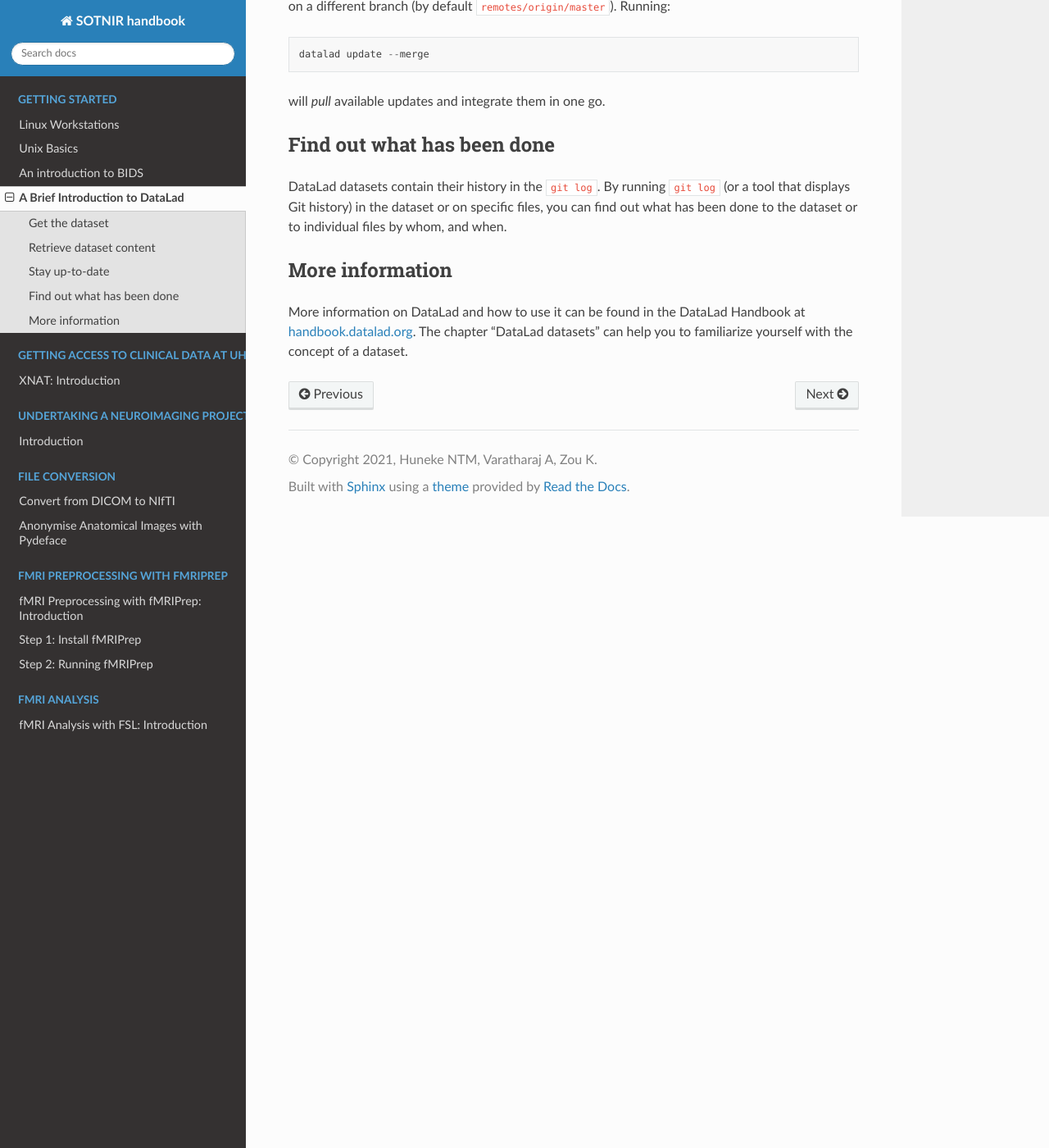
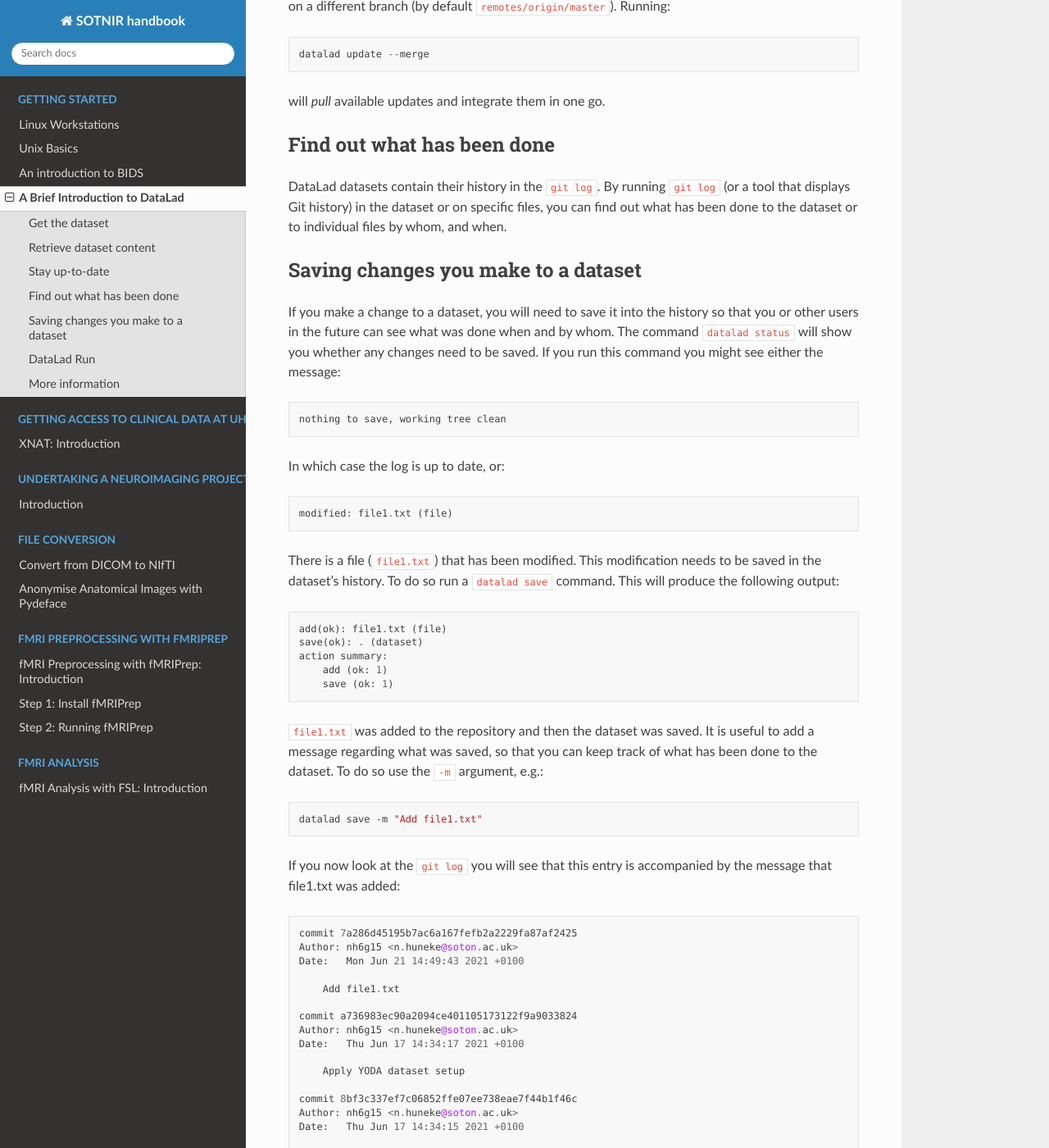
Before and after one commit to nhuneke/sotnir-handbook, a Sphinx documentation site: the page built from docs/getting-started/datalad.rst, in a window 1280 px wide and 1400 px high, scrolled down 1256 px. Shown: the whole window at 82% size. Built offline with Sphinx 7.4.7 and the Read the Docs theme 2.0.0, drawn with Linux system fonts in a browser that asks for light colours; pages that are not in the unit, such as notebooks, are missing from menus; some of the changed text lies outside the part shown.

Commit message:
Update intro to DataLad to include datalad save and datalad run

```diff
--- a/docs/getting-started/datalad.rst
+++ b/docs/getting-started/datalad.rst
@@ -70,10 +70,120 @@ By running ``git log`` (or a tool that displays Git history) in the dataset or o
 specific files, you can find out what has been done to the dataset or to individual files
 by whom, and when.
 
+Saving changes you make to a dataset
+^^^^^^^^^^^^^^^^^^^^^^^^^^^^^^^^^^^^
+
+If you make a change to a dataset, you will need to save it into the history
+so that you or other users in the future can see what was done when and by whom. The
+command ``datalad status`` will show you whether any changes need to be saved. If you run
+this command you might see either the message::
+
+    nothing to save, working tree clean
+
+In which case the log is up to date, or::
+
+    modified: file1.txt (file)
+
+There is a file (``file1.txt``) that has been modified. This modification needs to be
+saved in the dataset's history. To do so run a ``datalad save`` command. This will
+produce the following output::
+
+    add(ok): file1.txt (file)
+    save(ok): . (dataset)
+    action summary:
+        add (ok: 1)
+        save (ok: 1)
+
+``file1.txt`` was added to the repository and then the dataset was saved. It is
+useful to add a message regarding what was saved, so that you can keep track of
+what has been done to the dataset. To do so use the ``-m`` argument, e.g.:
+
+.. code-block:: bash
+
+    datalad save -m "Add file1.txt"
+
+If you now look at the ``git log`` you will see that this entry is accompanied by the
+message that file1.txt was added::
+
+    commit 7a286d45195b7ac6a167fefb2a2229fa87af2425
+    Author: nh6g15 <n.huneke@soton.ac.uk>
+    Date:   Mon Jun 21 14:49:43 2021 +0100
+
+        Add file1.txt
+
+    commit a736983ec90a2094ce401105173122f9a9033824
+    Author: nh6g15 <n.huneke@soton.ac.uk>
+    Date:   Thu Jun 17 14:34:17 2021 +0100
+
+        Apply YODA dataset setup
+
+    commit 8bf3c337ef7c06852ffe07ee738eae7f44b1f46c
+    Author: nh6g15 <n.huneke@soton.ac.uk>
+    Date:   Thu Jun 17 14:34:15 2021 +0100
+
+        [DATALAD] new dataset
+
+DataLad Run
+^^^^^^^^^^^^
+
+Possibly the most useful feature of DataLad for computationally intensive analyses (e.g. neuroimaging)
+is the ``datalad run`` command. Using this command allows you to capture your command(s), fetch relevant files,
+do something with them, and then save the results.
+
+For example, the following ``datalad run`` command, runs a script on a file called
+``anonymised_dataset.csv`` to convert it to long format::
+
+.. code-block:: bash
+
+    datalad run \
+        -m "Save long format dataset" \
+        -i anonymised_dataset.csv \
+        -o dataset_long_format.csv \
+        "code/convert2long.R"
+
+After running this, checking the ``git log`` will show the following::
+
+    commit 1eac06986726b3f98c61b0b7eab0964ca54c2e0b (HEAD -> master)
+    Author: nh6g15 <n.huneke@soton.ac.uk>
+    Date:   Fri Jun 25 16:17:16 2021 +0100
+
+        [DATALAD RUNCMD] Save long format dataset
+
+        === Do not change lines below ===
+        {
+        "chain": [],
+        "cmd": "code/convert2long.R",
+        "dsid": "9663676d-5ac4-4071-9406-6ee778f7d49e",
+        "exit": 0,
+        "extra_inputs": [],
+        "inputs": [
+        "anonymised_dataset.csv"
+        ],
+        "outputs": [
+        "dataset_long_format.csv"
+        ],
+        "pwd": "."
+        }
+        ^^^ Do not change lines above ^^^
+
+Because the command and files needed are all saved in the log, we can even re-run this command if needed!
+To do so, we use ``datalad rerun <SHASUM>`` using the SHASUM of the commit in question. For example::
+
+.. code-block:: bash
+
+    datalad rerun 1eac06986726b3f98c61b0b7eab0964ca54c2e0b
+
+I strongly suggest you read the Chapter on ``datalad run`` in the `DataLad handbook <http://handbook.datalad.org/en/latest/basics/basics-run.html>`_
+as this command is so important.
+
+.. note::
+
+    To add:
+    - Using DataLad with GitLab
+    - Remote Indexed Archives for dataset storage and backup
+
 More information
 ^^^^^^^^^^^^^^^^
 
 More information on DataLad and how to use it can be found in the DataLad Handbook at
-`handbook.datalad.org <http://handbook.datalad.org/en/latest/index.html>`_. The
-chapter "DataLad datasets" can help you to familiarize yourself with the
-concept of a dataset.
+`handbook.datalad.org <http://handbook.datalad.org/en/latest/index.html>`_.
```
